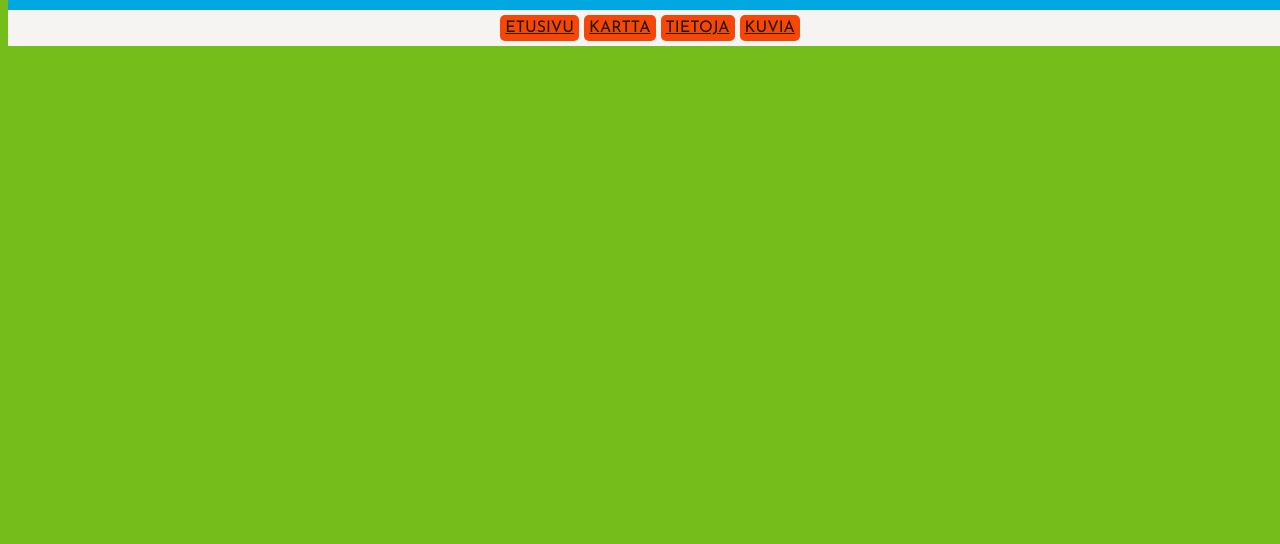
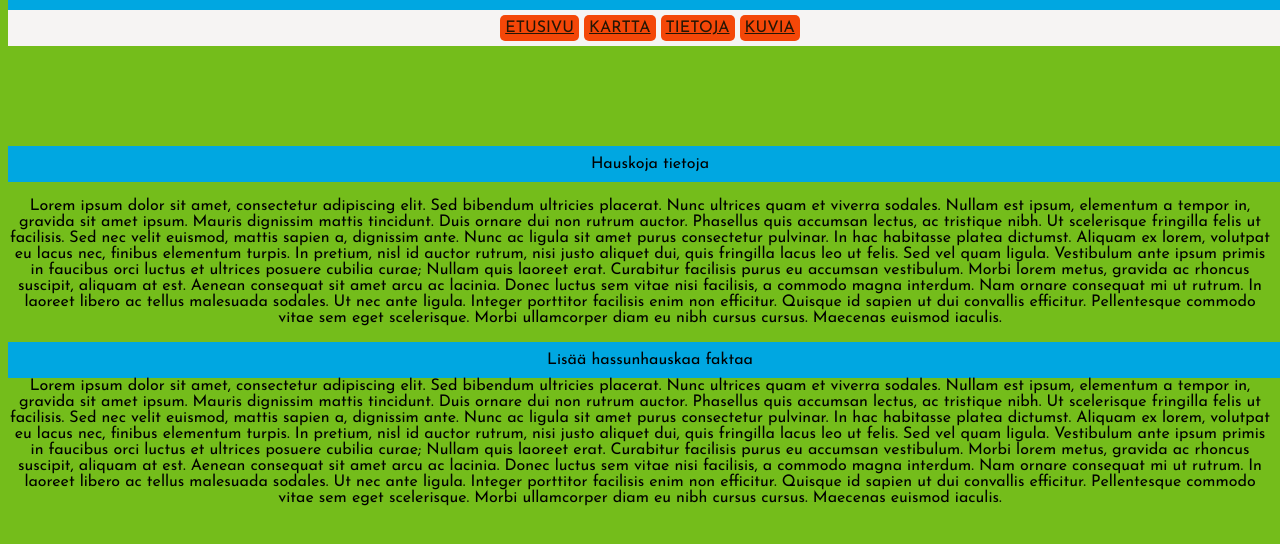
Before and after one commit to JerbsH/projekti, a plain HTML site: page tietoja.html in a window 1280 px wide. Shown: the part 98-642 px from the top of the page. Drawn offline with Linux system fonts and the light colour scheme.

Commit message:
tietoja sivun sisältöö jne

```diff
--- a/css/tietoja.css
+++ b/css/tietoja.css
@@ -1,4 +1,4 @@
-/* Tehnyt: Jere, Päivitetty: 3.10.2022 */
+/* Tehnyt: Jere, Päivitetty: 3.10.2022, Atte päivitti 5.10. */
 body {
 	background-color: #74bd1b;
 }
@@ -33,6 +33,13 @@ div p {
 	width: 50%;
 	margin: 10px;
 }
+
 div img {
 	margin: 10px;
 }
+main {
+	display: flex;
+	flex-wrap: wrap;
+	width: 100%;
+	text-align: center;
+}
--- /dev/null
+++ b/js/tietoja.js
@@ -0,0 +1,28 @@
+'use strict';
+
+const mainElem = document.querySelector('main');
+
+let articleElem = document.createElement('article');
+mainElem.appendChild(articleElem);
+
+let headerElem = document.createElement('header');
+articleElem.appendChild(headerElem);
+
+let h2Elem = document.createElement('otsikko');
+headerElem.appendChild(h2Elem);
+h2Elem.innerText = 'Hauskoja tietoja';
+
+let pElem = document.createElement('p');
+pElem.innerText = "Lorem ipsum dolor sit amet, consectetur adipiscing elit. Sed bibendum ultricies placerat. Nunc ultrices quam et viverra sodales. Nullam est ipsum, elementum a tempor in, gravida sit amet ipsum. Mauris dignissim mattis tincidunt. Duis ornare dui non rutrum auctor. Phasellus quis accumsan lectus, ac tristique nibh. Ut scelerisque fringilla felis ut facilisis. Sed nec velit euismod, mattis sapien a, dignissim ante. Nunc ac ligula sit amet purus consectetur pulvinar. In hac habitasse platea dictumst. Aliquam ex lorem, volutpat eu lacus nec, finibus elementum turpis. In pretium, nisl id auctor rutrum, nisi justo aliquet dui, quis fringilla lacus leo ut felis. Sed vel quam ligula. Vestibulum ante ipsum primis in faucibus orci luctus et ultrices posuere cubilia curae; Nullam quis laoreet erat. Curabitur facilisis purus eu accumsan vestibulum. Morbi lorem metus, gravida ac rhoncus suscipit, aliquam at est. Aenean consequat sit amet arcu ac lacinia. Donec luctus sem vitae nisi facilisis, a commodo magna interdum. Nam ornare consequat mi ut rutrum. In laoreet libero ac tellus malesuada sodales. Ut nec ante ligula. Integer porttitor facilisis enim non efficitur. Quisque id sapien ut dui convallis efficitur. Pellentesque commodo vitae sem eget scelerisque. Morbi ullamcorper diam eu nibh cursus cursus. Maecenas euismod iaculis."
+articleElem.appendChild(pElem);
+
+let headerElem1 = document.createElement('header');
+articleElem.appendChild(headerElem1);
+
+let h2Elem1 = document.createElement('tokaotsikko');
+headerElem1.appendChild(h2Elem1);
+h2Elem1.innerText = 'Lisää hassunhauskaa faktaa';
+
+let pElem1 = document.createElement('p1');
+pElem1.innerText = "Lorem ipsum dolor sit amet, consectetur adipiscing elit. Sed bibendum ultricies placerat. Nunc ultrices quam et viverra sodales. Nullam est ipsum, elementum a tempor in, gravida sit amet ipsum. Mauris dignissim mattis tincidunt. Duis ornare dui non rutrum auctor. Phasellus quis accumsan lectus, ac tristique nibh. Ut scelerisque fringilla felis ut facilisis. Sed nec velit euismod, mattis sapien a, dignissim ante. Nunc ac ligula sit amet purus consectetur pulvinar. In hac habitasse platea dictumst. Aliquam ex lorem, volutpat eu lacus nec, finibus elementum turpis. In pretium, nisl id auctor rutrum, nisi justo aliquet dui, quis fringilla lacus leo ut felis. Sed vel quam ligula. Vestibulum ante ipsum primis in faucibus orci luctus et ultrices posuere cubilia curae; Nullam quis laoreet erat. Curabitur facilisis purus eu accumsan vestibulum. Morbi lorem metus, gravida ac rhoncus suscipit, aliquam at est. Aenean consequat sit amet arcu ac lacinia. Donec luctus sem vitae nisi facilisis, a commodo magna interdum. Nam ornare consequat mi ut rutrum. In laoreet libero ac tellus malesuada sodales. Ut nec ante ligula. Integer porttitor facilisis enim non efficitur. Quisque id sapien ut dui convallis efficitur. Pellentesque commodo vitae sem eget scelerisque. Morbi ullamcorper diam eu nibh cursus cursus. Maecenas euismod iaculis."
+articleElem.appendChild(pElem1);
--- a/tietoja.html
+++ b/tietoja.html
@@ -23,5 +23,7 @@
 			<a href="kuvat.html">KUVIA</a>
 		</nav>
 		<div></div>
+		<main></main>
+		<script src="js/tietoja.js"></script>
 	</body>
 </html>
```
Also changed, not shown: index.html (+1 -0 lines).
